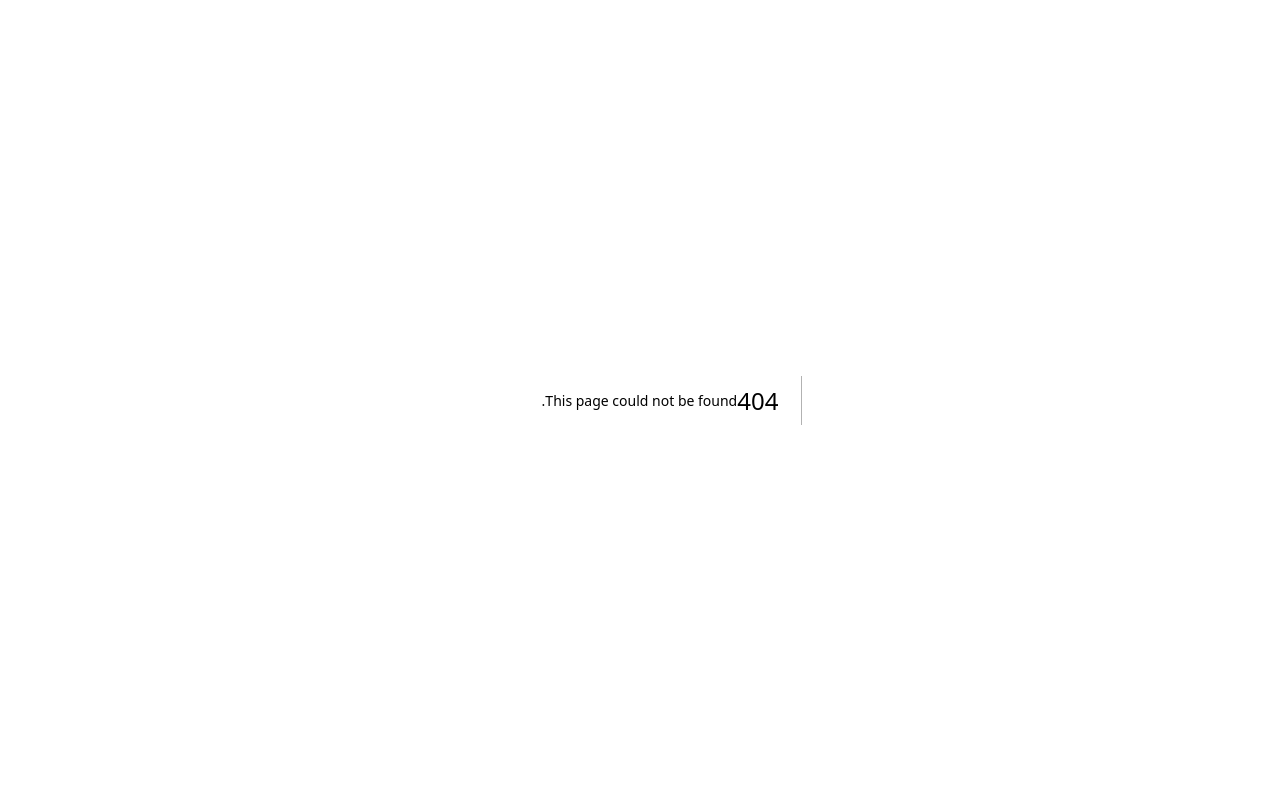
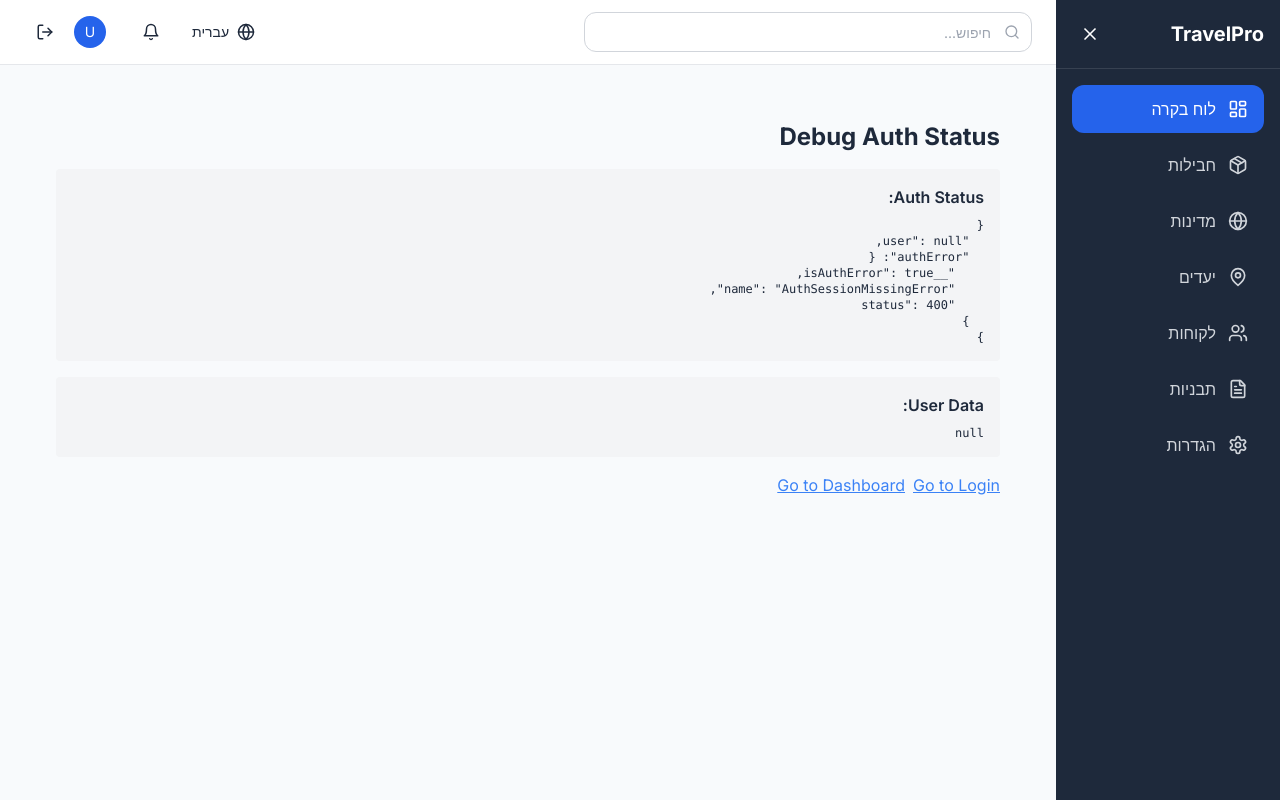
Before and after one commit to ohadzohar82-art/travelpro, a Next.js app: page /app/debug in a window 1280 px wide. Before the commit this address had no page. Built offline with nearby package versions, Linux system fonts and the light colour scheme; no server answers.

Commit message:
Add debug page to check auth status

```diff
--- /dev/null
+++ b/app/app/debug/page.tsx
@@ -0,0 +1,59 @@
+'use client'
+
+import { useEffect, useState } from 'react'
+import { createClient } from '@/lib/supabase/client'
+
+export default function DebugPage() {
+  const [authStatus, setAuthStatus] = useState<any>(null)
+  const [userData, setUserData] = useState<any>(null)
+
+  useEffect(() => {
+    const check = async () => {
+      const supabase = createClient()
+
+      // Check auth
+      const { data: { user }, error: authError } = await supabase.auth.getUser()
+      setAuthStatus({ user, authError })
+
+      // Check session
+      const { data: { session }, error: sessionError } = await supabase.auth.getSession()
+      console.log('Session:', session, sessionError)
+
+      // Try to fetch user data
+      if (user) {
+        const { data, error } = await supabase
+          .from('users')
+          .select('*, agencies(*)')
+          .eq('id', user.id)
+        setUserData({ data, error })
+      }
+    }
+
+    check()
+  }, [])
+
+  return (
+    <div className="p-8 space-y-4">
+      <h1 className="text-2xl font-bold">Debug Auth Status</h1>
+
+      <div className="bg-gray-100 p-4 rounded">
+        <h2 className="font-semibold mb-2">Auth Status:</h2>
+        <pre className="text-xs overflow-auto">
+          {JSON.stringify(authStatus, null, 2)}
+        </pre>
+      </div>
+
+      <div className="bg-gray-100 p-4 rounded">
+        <h2 className="font-semibold mb-2">User Data:</h2>
+        <pre className="text-xs overflow-auto">
+          {JSON.stringify(userData, null, 2)}
+        </pre>
+      </div>
+
+      <div className="space-x-2">
+        <a href="/app" className="text-blue-500 underline">Go to Dashboard</a>
+        <a href="/login" className="text-blue-500 underline">Go to Login</a>
+      </div>
+    </div>
+  )
+}
```
